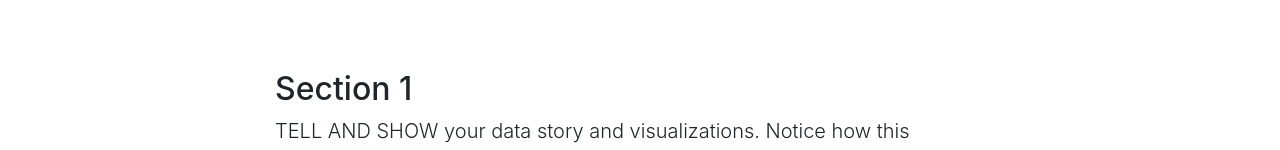
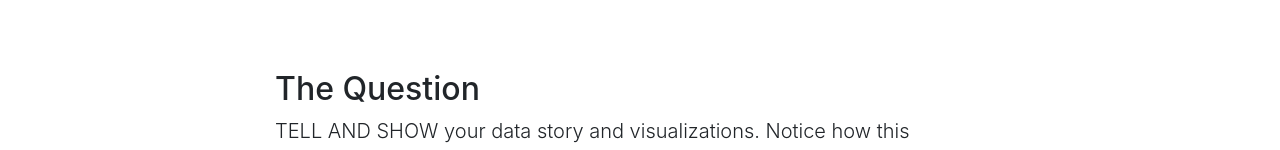
Before and after one commit to ben3347/bens-sample-story, a plain HTML site: page index.html in a window 1280 px wide. Shown: the part 590-740 px from the top of the page. Drawn offline with nearby package versions, Linux system fonts and the light colour scheme.

Commit message:
Update index.html

```diff
--- a/index.html
+++ b/index.html
@@ -65,7 +65,7 @@
     <div class="container">
       <div class="row">
         <div class="col-lg-8 mx-auto">
-          <h2>Section 1</h2>
+          <h2>The Question</h2>
           <p class="lead">TELL AND SHOW your data story and visualizations. Notice how this paragraph appears in a larger font than others, because the HTML code begins with a "lead" class.</p>
 
           <p>Compose your data story in your Google Doc, because it's easier to write and edit, especially when working with other people. When you're ready, go to this <a href="https://github.com/DataVizForAll/dataviz-story-template">GitHub dataviz-story-template repo</a> to create your own version, and publish it online using Settings > Pages. When your version is published, copy and paste the link into your README file so you can easily click it.</p>
```
